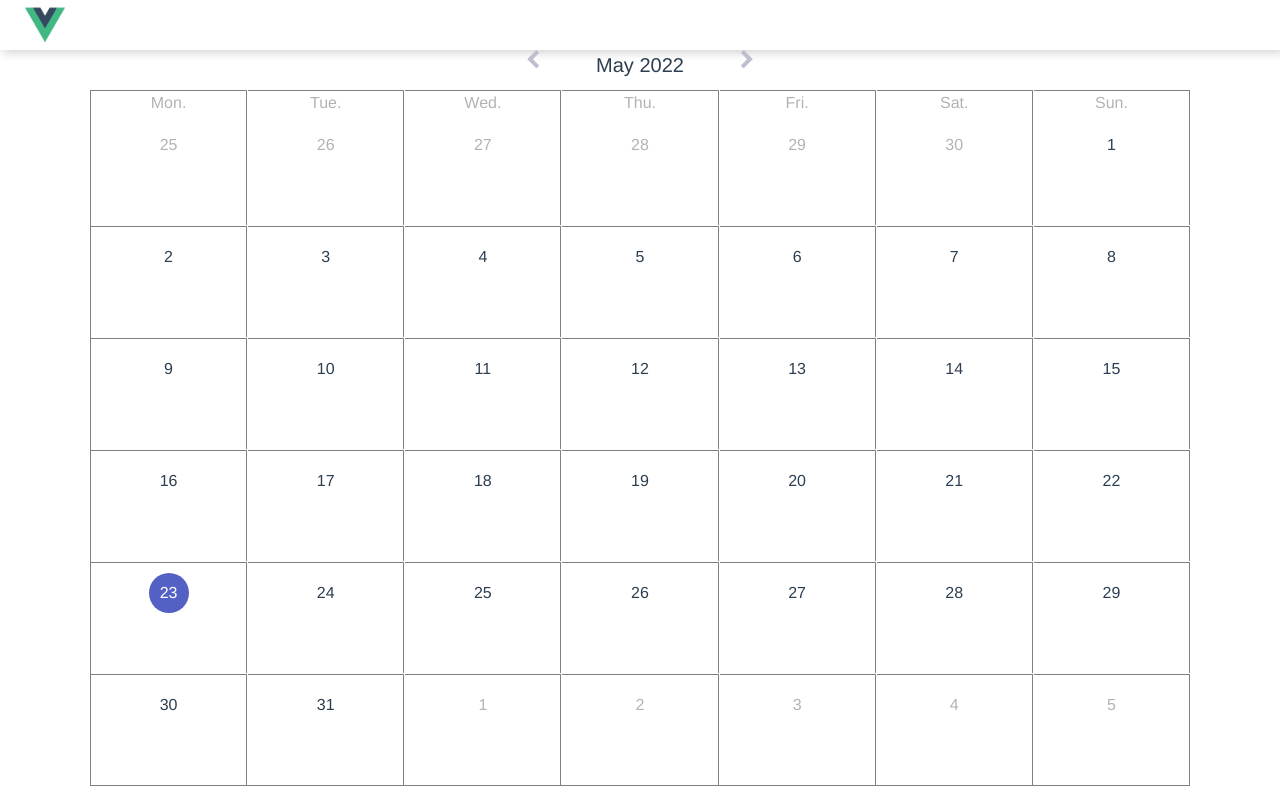
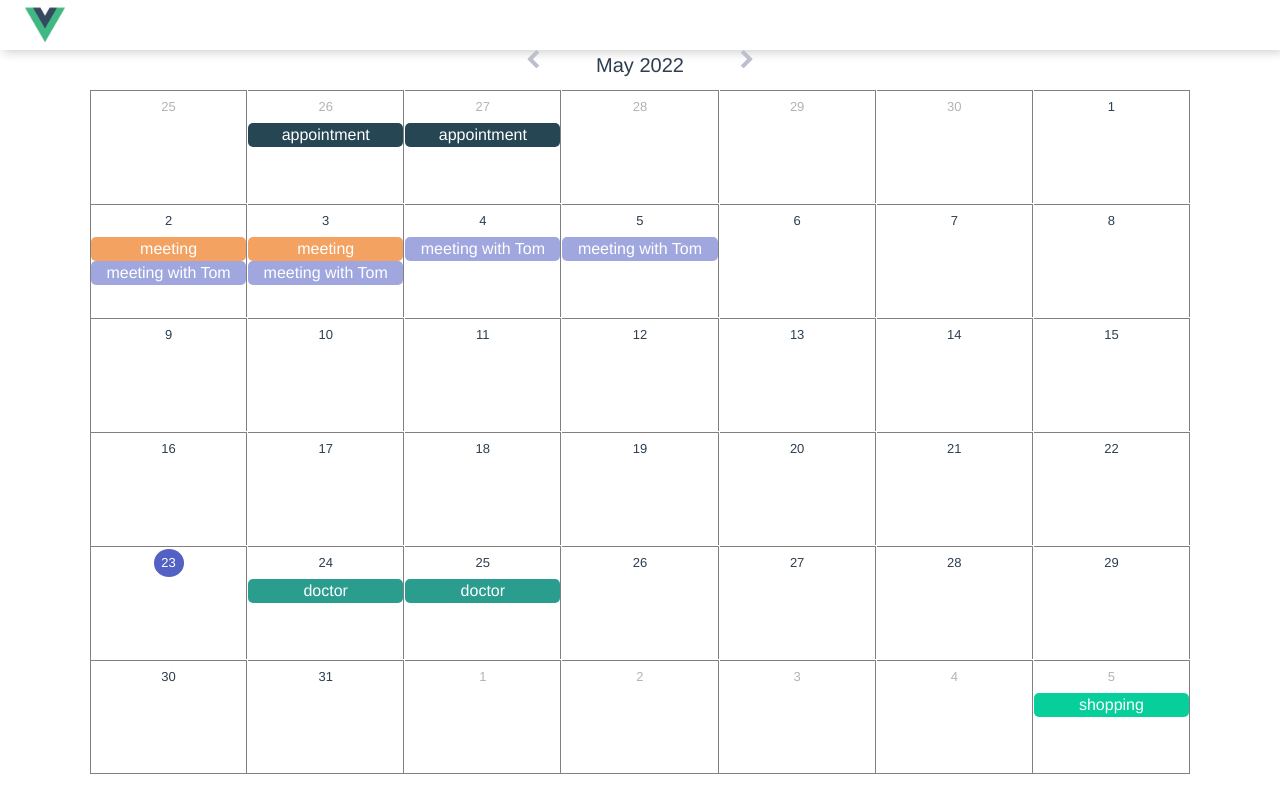
Before and after one commit to m6k4/calendar, a Vue app: page / in a window 1280 px wide. Built offline with nearby package versions, Linux system fonts and the light colour scheme.

Commit message:
add events

```diff
--- a/package.json
+++ b/package.json
@@ -12,7 +12,8 @@
     "font-awesome": "^4.7.0",
     "moment": "^2.29.3",
     "vue": "^3.2.25",
-    "vue-router": "^4.0.15"
+    "vue-router": "^4.0.15",
+    "vue-uuid": "^3.0.0"
   },
   "devDependencies": {
     "@types/node": "^17.0.35",
--- a/src/components/Calendar/CalendarMonth/CalendarItem/CalendarItem.vue
+++ b/src/components/Calendar/CalendarMonth/CalendarItem/CalendarItem.vue
@@ -1,8 +1,5 @@
 <template>
   <div class="CalendarItem">
-    <div class="CalendarItem__title">
-      <slot name="title" />
-    </div>
     <div
       class="CalendarItem__box"
       :class="{ 'CalendarItem__box--inactive': !isActive }"
@@ -19,13 +16,26 @@
           {{ day }}
         </span>
       </label>
+      <div class="CalendarItem__events">
+        <div
+          v-for="event in events"
+          :key="event.uuid"
+          class="CalendarItem__event"
+          :style="`background:${event.color}`"
+        >
+          <span class="CalendarItem__event__title">
+            {{ event.name }}
+          </span>
+        </div>
+      </div>
     </div>
   </div>
 </template>
 
 <script setup lang="ts">
 import moment from 'moment';
-import { computed } from 'vue';
+import { computed, PropType } from 'vue';
+import { Event } from '../../../../types/types';
 
 // eslint-disable-next-line no-undef
 defineEmits(['showNewEventModal']);
@@ -43,6 +53,10 @@ const props = defineProps({
     type: Object,
     required: true,
   },
+  events: {
+    type: Object as PropType<Array<Event>>,
+    required: true,
+  },
   });
 
 //isToday
@@ -56,25 +70,23 @@ const isToday = computed(() => {
   border-top: 1px solid grey
   border-right: 1px solid grey
 
-  &__title
-    margin-bottom: 10px
-    color: lighten(grey, 20%)
-
   &__box
     width: 100%
-    height: 100px
+    height: 110px
 
     &--inactive
       color: lighten(grey, 20%)
 
   &__header
+    margin-top: 2px
     display: flex
     justify-content: center
     align-items: center
 
   &__content
-    padding: 8px
-    width: 40px
+    padding: 4px
+    width: 30px
+    font-size: 13px
 
     &:hover
       cursor: pointer
@@ -90,4 +102,13 @@ const isToday = computed(() => {
         background: lighten(#5461c4, 20%)
         border-radius: 50%
 
+  &__events
+    display: flex
+    flex-direction: column
+    margin-top: 2px
+
+  &__event
+    border-radius: 5px
+    color: #fff
+
 </style>
--- a/src/components/Calendar/CalendarMonth/CalendarMonth.vue
+++ b/src/components/Calendar/CalendarMonth/CalendarMonth.vue
@@ -22,6 +22,7 @@
         :day="dayElement.dayNumber"
         :is-active="dayElement.isActive"
         :moment-date="dayElement.momentDate"
+        :events="dayElement.events"
         @show-new-event-modal="$emit('showNewEventModal', $event)"
       >
         <template #title>
@@ -36,9 +37,19 @@
 import weekDayNames from '../weekDayNames';
 import CalendarItem from './CalendarItem/CalendarItem.vue';
 import useCalendar from '../composable/useCalendar';
+import { Event } from '../../../types/types';
+import { PropType, watch } from 'vue';
+import useEvents from '../composable/useEvents';
 
 // eslint-disable-next-line no-undef
 defineEmits(['showNewEventModal']);
+// eslint-disable-next-line no-undef
+const props = defineProps({
+  eventsList: {
+    type: Object as PropType<Array<Event>>,
+    required: true,
+  },
+});
 
 const {
   currentDate,
@@ -49,6 +60,15 @@ const {
   nextMonth
 } = useCalendar();
 
+const {
+  fillCalendarWithEvents,
+} = useEvents();
+
+
+watch(monthDaysArray, () => {
+  console.log('TESt');
+  fillCalendarWithEvents(monthDaysArray.value);
+});
 
 prepareCalendarMonth();
 
--- a/src/components/Calendar/CalendarMonth/NewEvent/NewEvent.vue
+++ b/src/components/Calendar/CalendarMonth/NewEvent/NewEvent.vue
@@ -20,13 +20,23 @@
 </template>
 
 <script setup lang="ts">import { ref } from 'vue';
+import { Event } from '../../../../types/types';
+import { uuid } from 'vue-uuid';
 
 // eslint-disable-next-line no-undef
-const emit = defineEmits(['closeModal']);
+const emit = defineEmits(['closeModal', 'addEvent']);
 
 const eventName = ref('');
+
 const addEvent = () => {
-  emit('closeModal');
+  console.log('dd');
+  const event: Event = {
+    uuid: uuid.v1(),
+    name: eventName.value,
+    dateStart: '2022-05-04',
+    dateEnd: '2022-05-05',
+    color: '#A0CCE4'
+  };
+  emit('addEvent', event);
 };
-
 </script>
--- a/src/components/Calendar/composable/useCalendar.ts
+++ b/src/components/Calendar/composable/useCalendar.ts
@@ -36,11 +36,12 @@ export default function useCalendar() {
       const prepareCurrentMonthObject = () => {
         for (let i = 0; i < totalDaysSlots; i += 1) {
             const dayNumber = checkIfDayInSlotActive(i) ? i - firstDayIndex + 1 : 0;
-            const exampleObject = {
+            const exampleObject: SingleDay = {
               id: i,
               dayNumber: dayNumber,
               isActive: checkIfDayInSlotActive(i),
               momentDate: moment(currentDate).set('date', dayNumber),
+              events: []
             };
             monthDaysArray.value.push(exampleObject);
           }
--- /dev/null
+++ b/src/components/Calendar/composable/useEvents.ts
@@ -0,0 +1,33 @@
+import exampleEvents from '../exampleEvents';
+import { Event, SingleDay } from '../../../types/types';
+import moment from 'moment';
+import { computed, ref } from 'vue';
+
+export default function useEvents() {
+    const eventsList = ref<Array<Event>>(exampleEvents);
+
+    const addEvent = (event: Event) => {
+      eventsList.value.push(event);
+    }
+
+    const fillCalendarWithEvents = (calendar: Array<SingleDay>) => {
+      calendar.forEach((day: SingleDay) => {
+        const dayDate = day.momentDate.format('YYYY-MM-DD');
+
+        eventsList.value.forEach((event: Event) => {
+          const eventDateStart = moment(event.dateStart).format('YYYY-MM-DD');
+          const eventDateEnd = moment(event.dateEnd).format('YYYY-MM-DD');
+
+          if (moment(dayDate).isBetween(eventDateStart, eventDateEnd)) {
+            day.events.push(event);
+          }
+        });
+      });
+    }
+
+      return {
+        eventsList: computed(() => eventsList.value),
+        addEvent,
+        fillCalendarWithEvents
+      }
+}
--- /dev/null
+++ b/src/components/Calendar/exampleEvents.ts
@@ -0,0 +1,45 @@
+export default
+[
+    {
+        uuid: '1368e6b1-24f1-43b7-90e7-855a4dc9c7f5',
+        name: 'birthday',
+        dateStart: '2022-05-01',
+        dateEnd: '2022-05-01',
+        color: '#E9C46A',
+    },
+    {
+        uuid: 'dc23ad42-4a77-47ea-8f5b-17012c024c13',
+        name: 'meeting',
+        dateStart: '2022-05-01',
+        dateEnd: '2022-05-04',
+        color: '#F4A261',
+    },
+    {
+        uuid: '2d69b82c-d6aa-48a0-a5ac-aadeb7e01ffb',
+        name: 'doctor',
+        dateStart: '2022-05-23',
+        dateEnd: '2022-05-26',
+        color: '#2A9D8F',
+    },
+    {
+        uuid: 'fcaa1a74-13c1-468b-8647-772b1fb760b7',
+        name: 'appointment',
+        dateStart: '2022-04-25',
+        dateEnd: '2022-04-28',
+        color: '#264653',
+    },
+    {
+        uuid: '63df6e83-2160-4689-a09e-decf7a72c8de',
+        name: 'shopping',
+        dateStart: '2022-06-04',
+        dateEnd: '2022-06-08',
+        color: '#06CF9B',
+    },
+    {
+        uuid: 'dc23ad42-4a77-47ea-8f5b-17012c025d45',
+        name: 'meeting with Tom',
+        dateStart: '2022-05-01',
+        dateEnd: '2022-05-06',
+        color: '#A0A7DE',
+    },
+];
--- a/src/views/CalendarView.vue
+++ b/src/views/CalendarView.vue
@@ -1,5 +1,6 @@
 <template>
   <CalendarMonth
+    :events-list="eventsList"
     @show-new-event-modal="isNewEventModalVisible = !isNewEventModalVisible"
   />
   <ModalWindow
@@ -11,6 +12,7 @@
     </template>
     <template #description>
       <NewEvent
+        @add-event="handleAddEvent"
         @close-modal="isNewEventModalVisible = false"
       />
     </template>
@@ -21,7 +23,17 @@ import { ref } from 'vue';
 import ModalWindow from '../components/Common/ModalWindow.vue';
 import NewEvent from '../components/Calendar/CalendarMonth/NewEvent/NewEvent.vue';
 import CalendarMonth from '../components/Calendar/CalendarMonth/CalendarMonth.vue';
-
+import useEvents from '../components/Calendar/composable/useEvents';
+import { Event } from '../types/types';
 const isNewEventModalVisible = ref(false);
 
+const {
+  addEvent,
+  eventsList,
+} = useEvents();
+
+const handleAddEvent = (event: Event) => {
+  addEvent(event);
+  isNewEventModalVisible.value = false;
+};
 </script>
```
Also changed, not shown: src/types/types.ts (+9 -0 lines), 1 other file (tests, documents, lock files or other folders).
